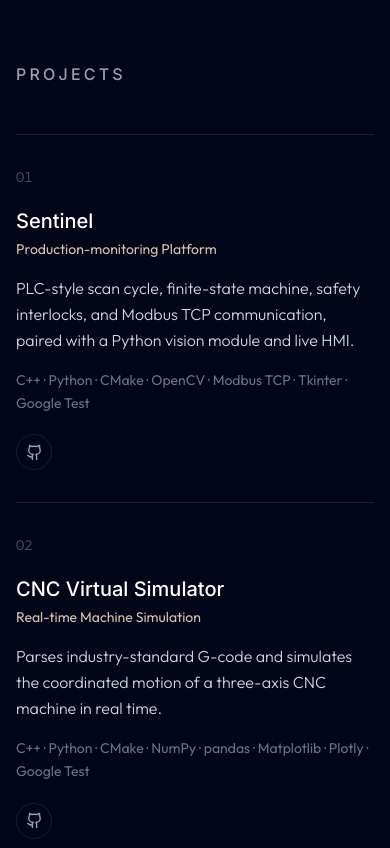
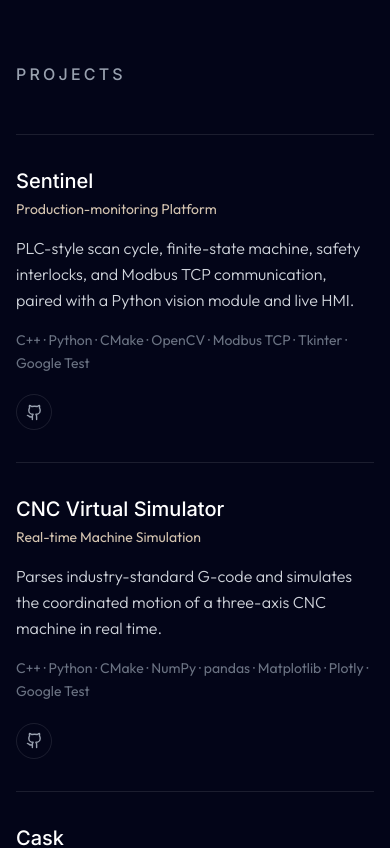
Before and after one commit to louisnguyenn/Louis-Personal-Portfolio, a React (Vite) app: page / in a window 390 px wide. Shown: the part 2580-3428 px from the top of the page. Built offline with nearby package versions, Linux system fonts and the light colour scheme.

Commit message:
remove project number

```diff
--- a/src/components/sections/Projects.jsx
+++ b/src/components/sections/Projects.jsx
@@ -68,12 +68,7 @@ export const Projects = () => {
               delay={index * 0.1}
             >
               <article className="group border-b border-white/10">
-                <div className="grid gap-5 py-8 sm:grid-cols-[52px_1fr_auto] sm:gap-7">
-                  {/* Project number */}
-                  <span className="text-sm font-light tabular-nums text-gray-600 transition-colors duration-300 group-hover:text-gray-400">
-                    {String(index + 1).padStart(2, '0')}
-                  </span>
-
+                <div className="grid gap-5 py-8 sm:grid-cols-[1fr_auto] sm:gap-7">
                   {/* Project content */}
                   <div className="min-w-0">
                     <div className="flex flex-col gap-1">
```
